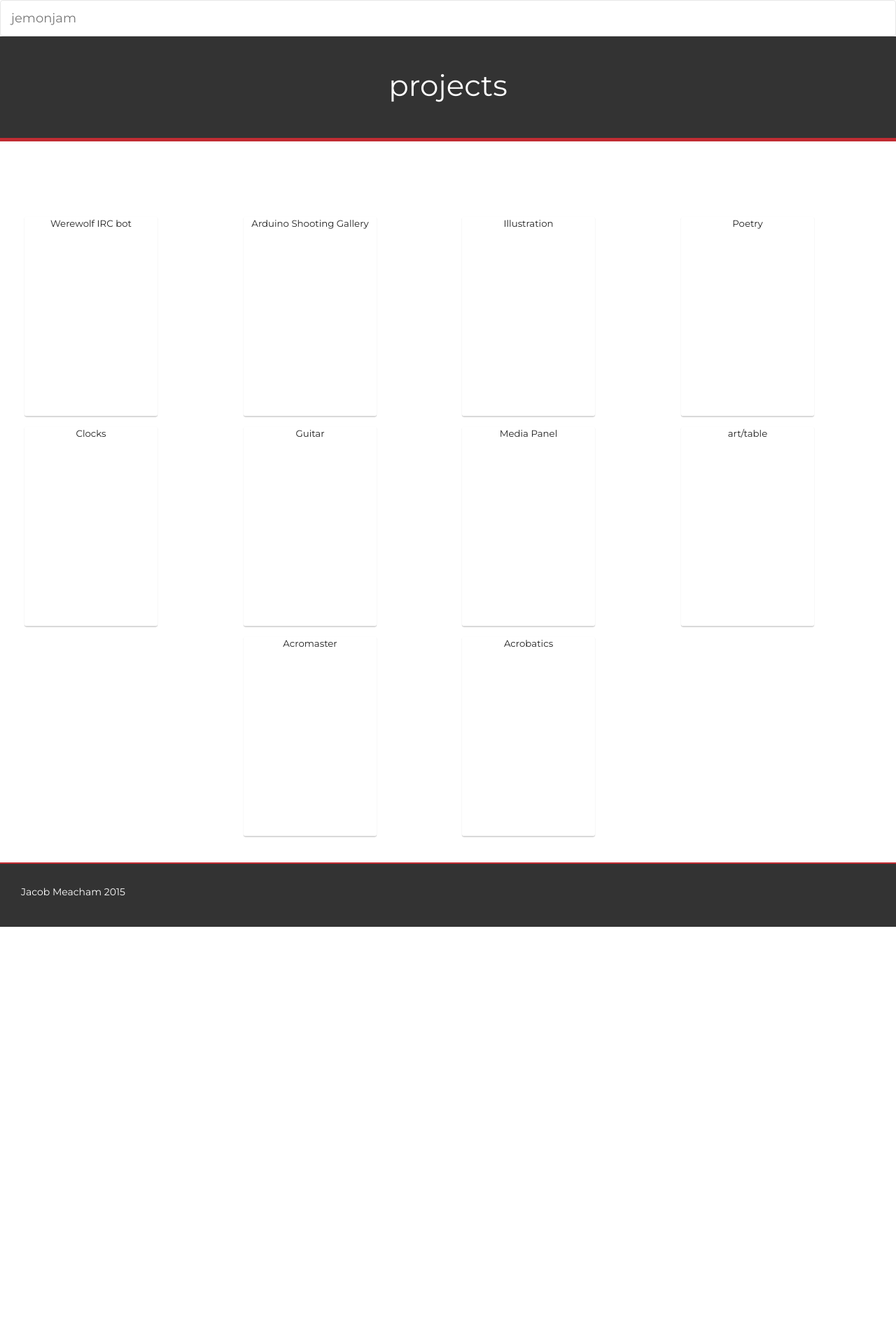
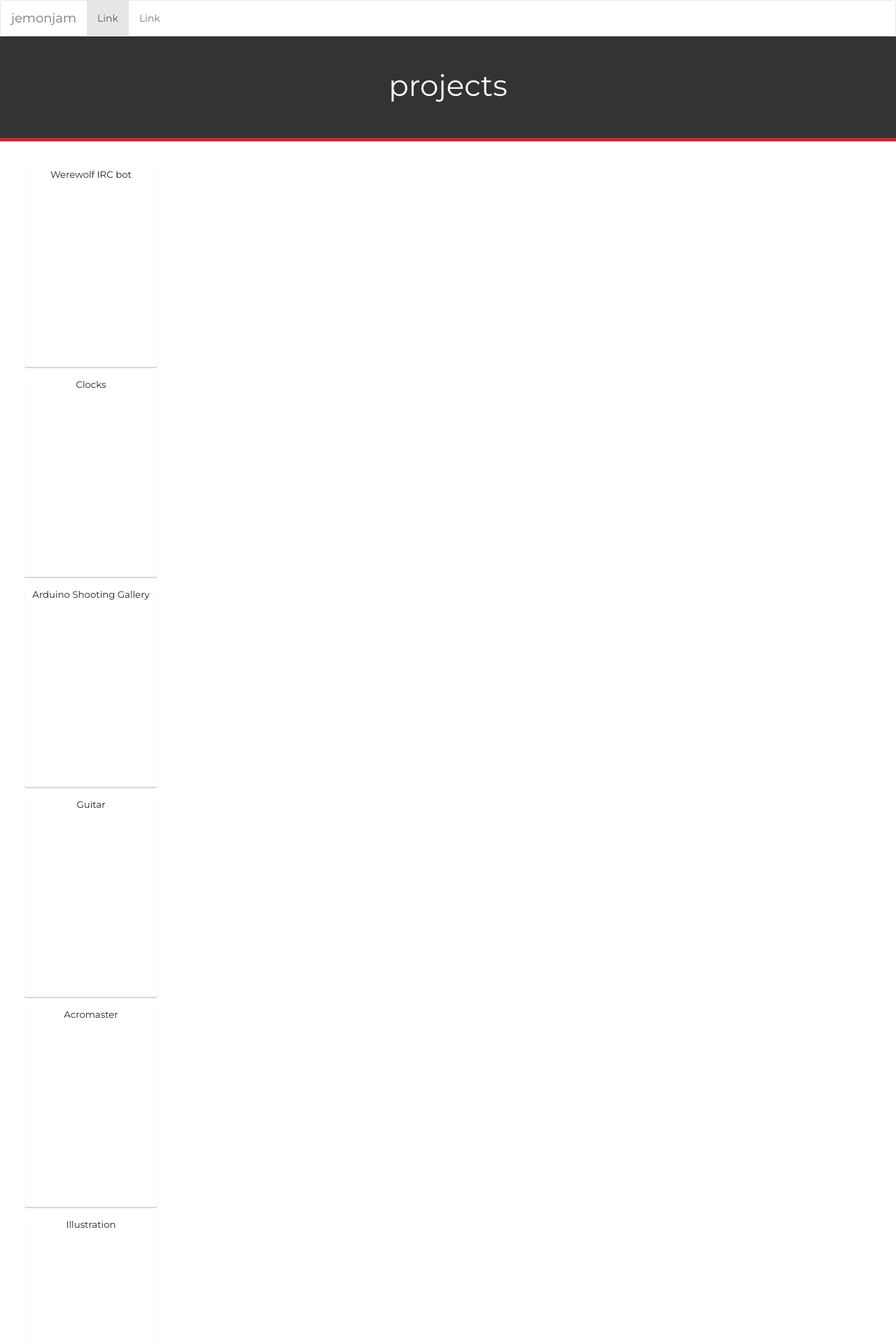
Before and after one commit to jacob-meacham/jacob-meacham.github.io, a Jekyll site: the page built from projects/index.html, in a window 1280 px wide. Shown: the top 1920 px of the page at 70% size. Built offline with Jekyll 4.4.1, drawn with Linux system fonts in a browser that asks for light colours; nearby versions of some CDN libraries; before the commit the page ends 1324 px from its top, so only the background shows below that.

Commit message:
Get ready to remove bootstrap

```diff
--- a/_layouts/default.html
+++ b/_layouts/default.html
@@ -6,18 +6,17 @@
         <div class="navbar-header">
           <a class="navbar-brand" href="/">jemonjam</a>
         </div>
+        <div>
+            <ul class="nav navbar-nav">
+            <li class="active"><a href="#">Link <span class="sr-only">(current)</span></a></li>
+            <li><a href="#">Link</a></li>
+        </div>
     </nav>
     <div class="masthead">
         <div class="title">{{page.title}}</div>
     </div>
-    <main class="container-fluid">
-        <div class="row content">
-            <div class="span12">
-                <div class="inner">
-                    {{content}}
-                </div>
-            </div>
-        </div>
+    <main class="main">
+        {{content}}
     </main>
     <footer class="footer">
         <div class="inner">
--- a/css/common.css
+++ b/css/common.css
@@ -27,7 +27,7 @@ body {
   background-color: white;
 }
 body {
-  color: #222;
+  color: #555;
   text-align: center;
   font-family: 'Montserrat', sans-serif;
 }
@@ -37,12 +37,9 @@ p {
 }
 
 /* Padding for spacing */
-.inner {
+.main {
   padding: 30px;
-}
-
-.content {
-    padding-top: 40px;
+  padding-top: 0;
 }
 
 .navbar {
@@ -74,6 +71,10 @@ p {
   color: white;
 }
 
+.footer .inner {
+  padding: 30px;
+}
+
 .portfolio-box {
   background: #FFF center center no-repeat;
   width: 200px;
--- a/projects/index.html
+++ b/projects/index.html
@@ -2,23 +2,13 @@
 layout: default
 title: projects
 ---
-<div class="row">
-  <div class="col-md-3">
 <div class="portfolio-box">Werewolf IRC bot</div>
 <div class="portfolio-box"><a href="/irl/clocks">Clocks</a></div>
-  </div>
-  <div class="col-md-3">
 <div class="portfolio-box">Arduino Shooting Gallery</div>
 <div class="portfolio-box"><a href="/irl/guitar">Guitar</a></div>
 <div class="portfolio-box"><a href="/irl/guitar">Acromaster</a></div>
-  </div>
-  <div class="col-md-3">
 <div class="portfolio-box"><a href="tumblr.com">Illustration</a></div>
 <div class="portfolio-box"><a href="/irl/media-panel">Media Panel</a></div>
 <div class="portfolio-box"><a href="/irl/guitar">Acrobatics</a></div>
-  </div>
-  <div class="col-md-3">
 <div class="portfolio-box"><a href="/writing/poetry">Poetry</a></div>
 <div class="portfolio-box"><a href="/irl/wave-table">art/table</a></div>
-  </div>
-</div>
```
Lines whose indentation alone changed are shown as unchanged.
